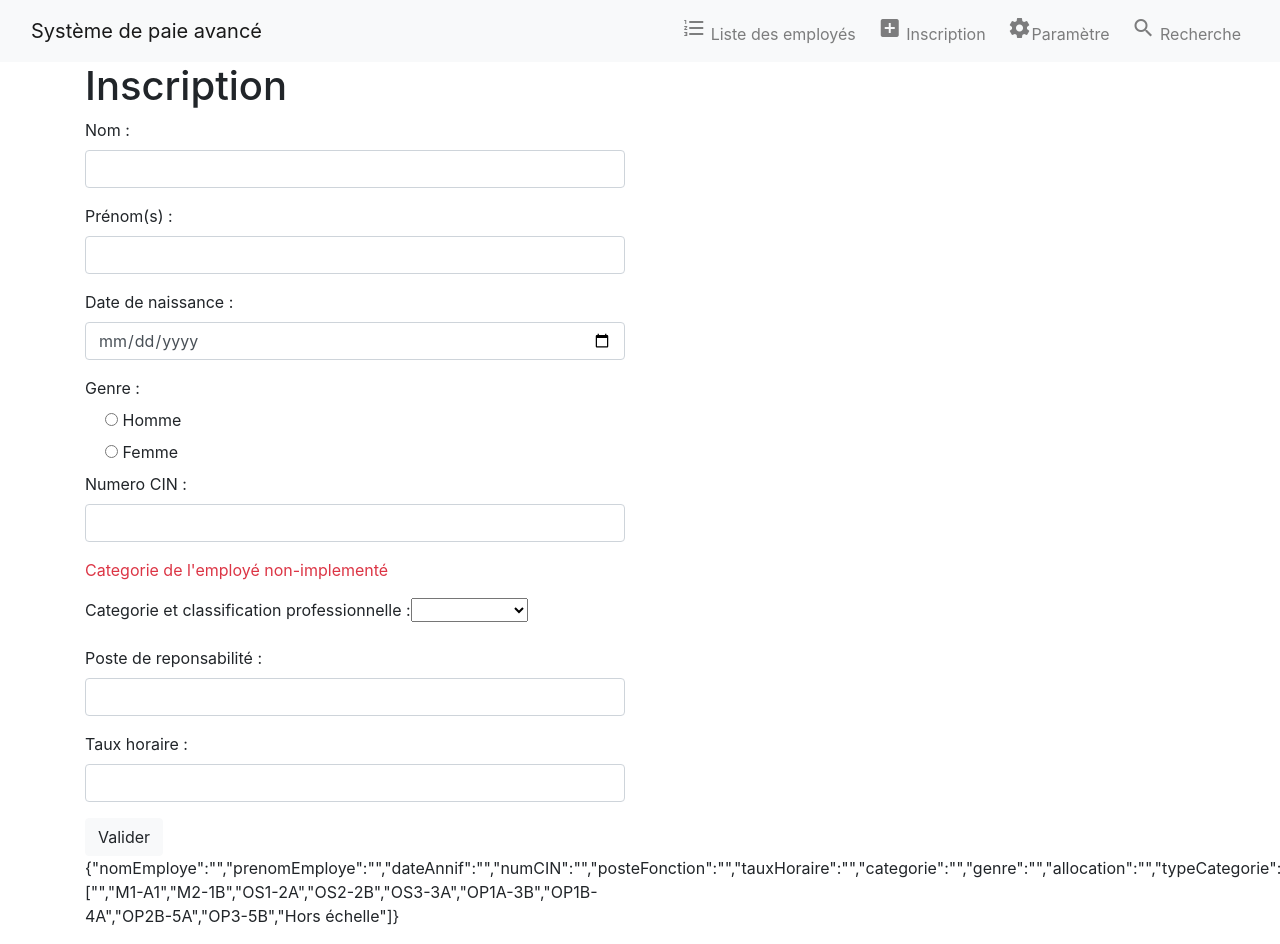
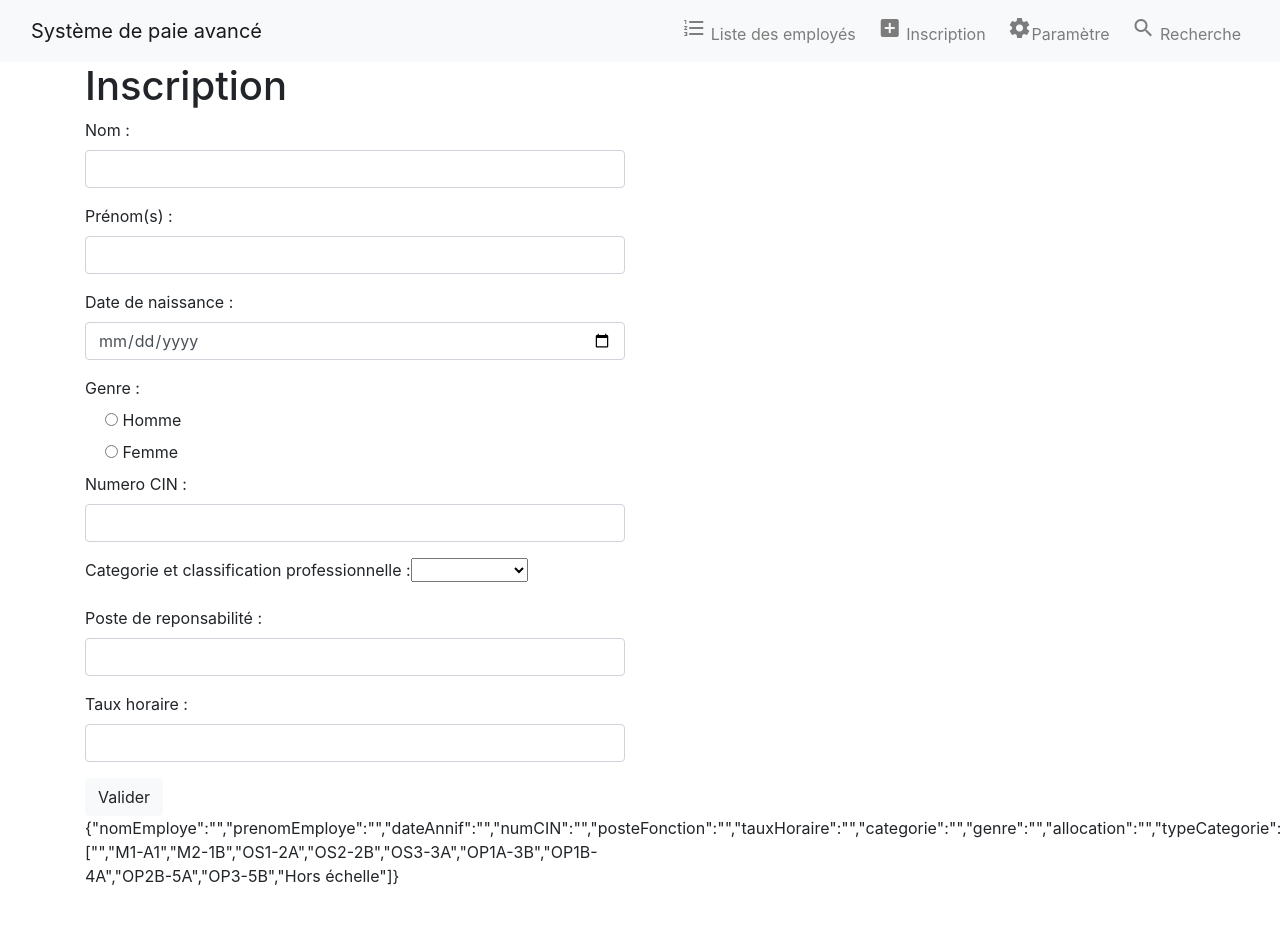
Before and after one commit to Iangolana/architechureBackEndProject, a React (Create React App) app in the folder frontarchi/: page /inscription in a window 1280 px wide. After the commit the page ends 904 px from the top, so only its background shows below. Built offline with nearby package versions, Linux system fonts and the light colour scheme; a web font is replaced by a local one.

Commit message:
refont inscription

```diff
--- a/frontarchi/src/components/Inscription.js
+++ b/frontarchi/src/components/Inscription.js
@@ -41,7 +41,6 @@ export class Inscription extends Component {
                                 <RadioButton name="genre" id="homme" value="homme" onChange={this.handleChange} children="Homme" />
                                 <RadioButton name="genre" id="femme" value="femme" onChange={this.handleChange} children="Femme" />
                                 <NumberInput name="numCIN" value={numCIN} onChange={this.handleChange} children="Numero CIN : " montant="Ariary" />
-                                <p className="text text-danger">Categorie de l'employé non-implementé</p>
                                 <div className="form-group">
                                 <label htmlFor="">Categorie et classification professionnelle : </label>
                                 <select className="form-select" aria-label="Default select example" name="categorie" id="categorie" value={categorie} onChange={this.handleChange}>
```
